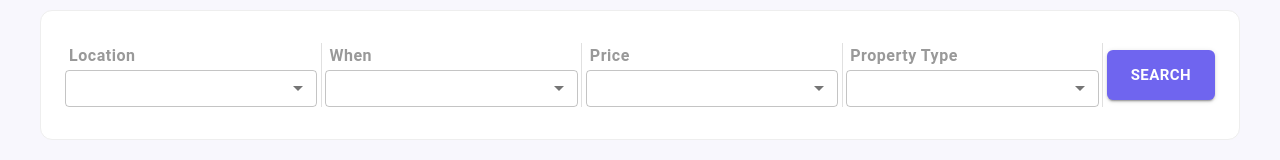
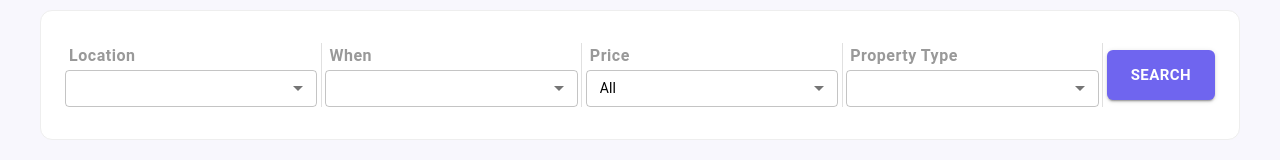
Before and after one commit to Inventor77/Rent-a-Property, a React (Create React App) app: page / in a window 1280 px wide. Shown: the part 224-384 px from the top of the page. Built offline with nearby package versions, Linux system fonts and the light colour scheme.

Commit message:
added menuItems for price

```diff
--- a/src/components/Filter/Filter.jsx
+++ b/src/components/Filter/Filter.jsx
@@ -1,4 +1,4 @@
-import React from "react";
+import React, { useState } from "react";
 import {
 	Container,
 	Button,
@@ -25,14 +25,18 @@ const StyledFormHelperText = styled(FormHelperText)(({ theme }) => ({
 	fontSize: "16px",
 }));
 
+const PRICE_RANGE = ["All", 500, 1500, 2500];
+
 function Filter() {
+	const [priceRange, setPriceRange] = useState("All");
+
 	return (
 		<Container className='filter_container'>
 			<FormControl size='small' sx={{ width: "25ch" }} variant='outlined'>
 				<StyledFormHelperText>Location</StyledFormHelperText>
 				<StyledSelect
-					// value={}
-					// onChange={handleChange}
+				// value={}
+				// onChange={handleChange}
 				></StyledSelect>
 			</FormControl>
 			<Divider orientation='vertical' flexItem />
@@ -47,9 +51,14 @@ function Filter() {
 			<FormControl size='small' sx={{ width: "25ch" }} variant='outlined'>
 				<StyledFormHelperText>Price</StyledFormHelperText>
 				<StyledSelect
-				// value={}
-				// onChange={handleChange}
-				></StyledSelect>
+					value={priceRange}
+					onChange={(e) => setPriceRange(e.target.value)}>
+					{PRICE_RANGE.map((val) => (
+						<MenuItem value={val} key={val}>
+							{val === "All" ? "All" : `$${val} - $${val + 1000}`}{" "}
+						</MenuItem>
+					))}
+				</StyledSelect>
 			</FormControl>
 			<Divider orientation='vertical' flexItem />
 			<FormControl size='small' sx={{ width: "25ch" }} variant='outlined'>
```
